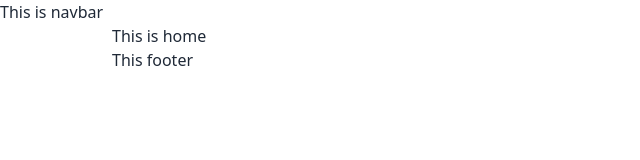
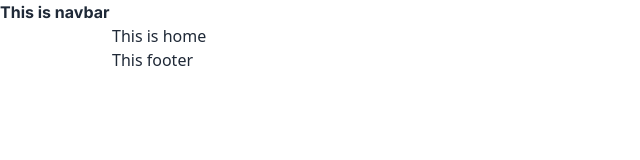
Before and after one commit to mahfuzar175/miro-landing-page, a React (Vite) app: page / in a window 1280 px wide. Shown: the top 160 px of the page, without its empty margins (0-640 px from the left). Built offline with nearby package versions, Linux system fonts and the light colour scheme.

Commit message:
setup google fonts

```diff
--- a/src/Pages/Shared/Navbar.jsx
+++ b/src/Pages/Shared/Navbar.jsx
@@ -1,7 +1,7 @@
 const Navbar = () => {
     return (
         <div>
-            <h2>This is navbar</h2>
+            <h2 className="font-inter font-bold">This is navbar</h2>
         </div>
     );
 };
--- a/src/index.css
+++ b/src/index.css
@@ -1,3 +1,4 @@
+@import url('https://fonts.googleapis.com/css2?family=Inter:wght@100..900&display=swap');
 @tailwind base;
 @tailwind components;
 @tailwind utilities;
--- a/tailwind.config.js
+++ b/tailwind.config.js
@@ -5,7 +5,11 @@
     "./src/**/*.{js,ts,jsx,tsx}",
   ],
   theme: {
-    extend: {},
+    extend: {
+      fontFamily: {
+        inter: "'Inter', sans-serif"
+      }
+    },
   },
   plugins: [require("daisyui")],
 }
```
